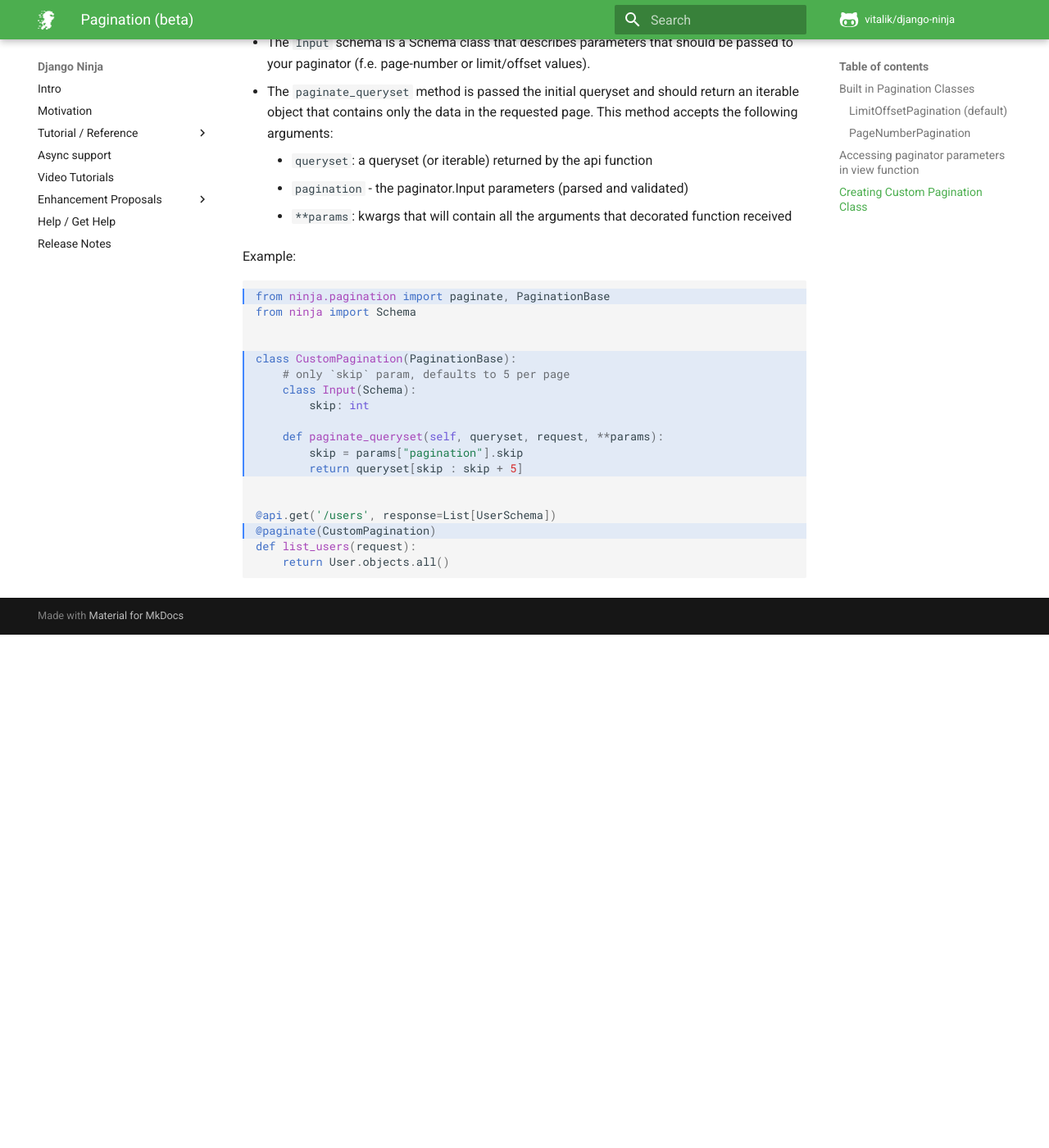
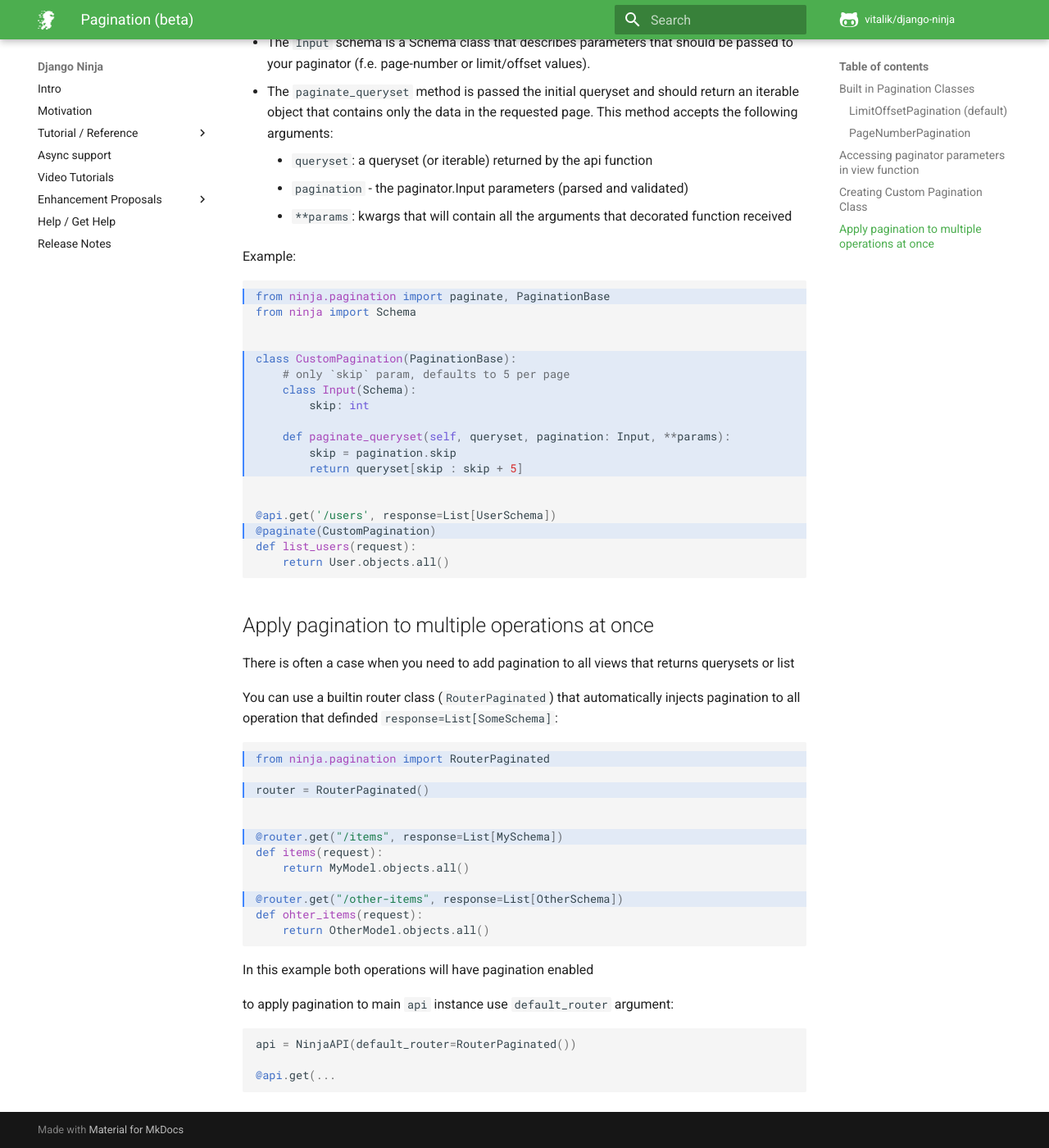
Before and after one commit to rainbow1016/django-master, an MkDocs documentation site: the page built from docs/docs/tutorial/pagination.md, in a window 1280 px wide and 1400 px high, scrolled down 2225 px. Shown: the whole window at 82% size. Built offline with MkDocs 1.6.1 and Material for MkDocs 9.7.7, drawn with Linux system fonts in a browser that asks for light colours; comment, search, counter and statistics services are not loaded; before the commit the page ends 2999 px from its top, so only the background shows below that; some of the changed text lies outside the part shown.

Commit message:
RouterPaginated

````diff
--- a/docs/docs/tutorial/pagination.md
+++ b/docs/docs/tutorial/pagination.md
@@ -119,8 +119,8 @@ class CustomPagination(PaginationBase):
     class Input(Schema):
         skip: int
 
-    def paginate_queryset(self, queryset, request, **params):
-        skip = params["pagination"].skip
+    def paginate_queryset(self, queryset, pagination: Input, **params):
+        skip = pagination.skip
         return queryset[skip : skip + 5]
 
 
@@ -129,3 +129,37 @@ class CustomPagination(PaginationBase):
 def list_users(request):
     return User.objects.all()
 ```
+
+
+## Apply pagination to multiple operations at once
+
+There is often a case when you need to add pagination to all views that returns querysets or list
+
+You can use a builtin router class (`RouterPaginated`) that automatically injects pagination to all operation that definded `response=List[SomeSchema]`:
+
+```Python hl_lines="1 3 6 10"
+from ninja.pagination import RouterPaginated
+
+router = RouterPaginated()
+
+
+@router.get("/items", response=List[MySchema])
+def items(request):
+    return MyModel.objects.all()
+
+@router.get("/other-items", response=List[OtherSchema])
+def ohter_items(request):
+    return OtherModel.objects.all()
+
+```
+
+In this example both operations will have pagination enabled
+
+to apply pagination to main `api` instance use `default_router` argument:
+
+
+```Python
+api = NinjaAPI(default_router=RouterPaginated())
+
+@api.get(...
+```
````
Also changed, not shown: other parts of docs/docs/tutorial/pagination.md (+1 -1 lines), 3 other files.
